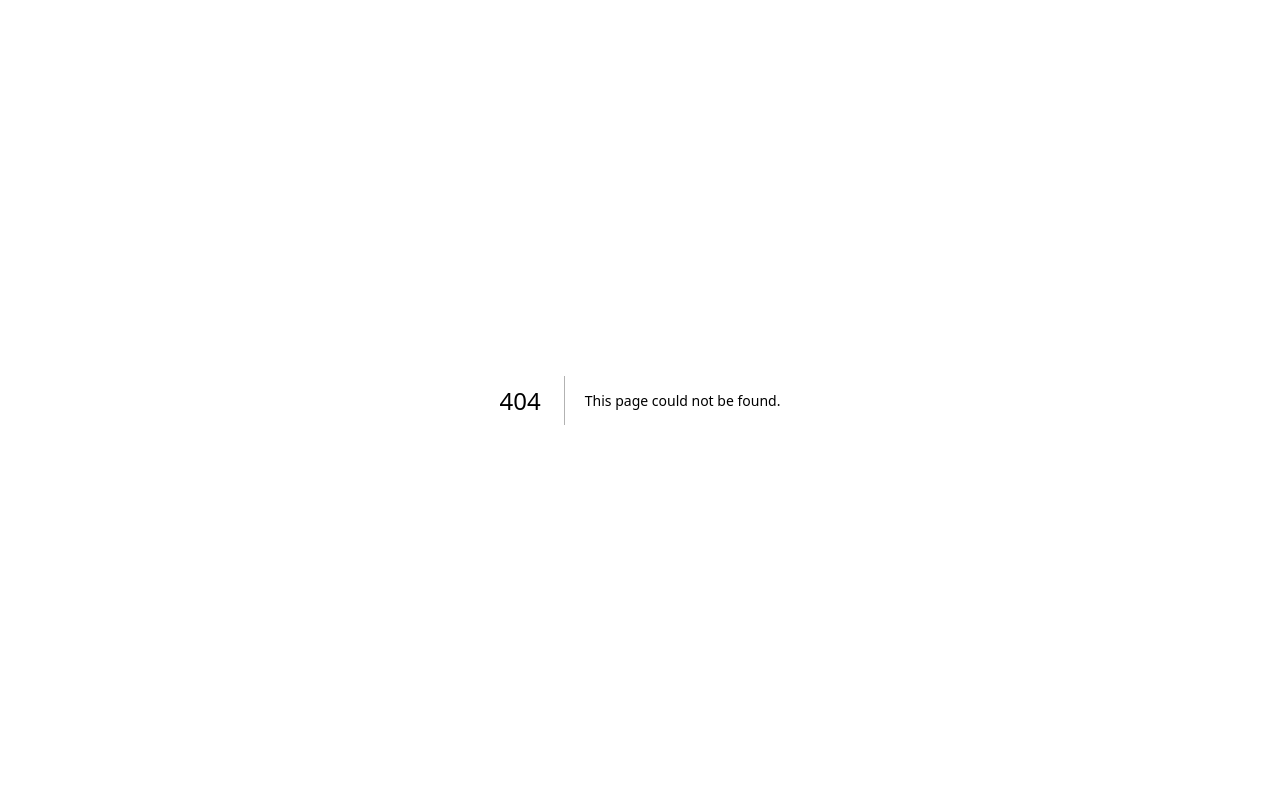
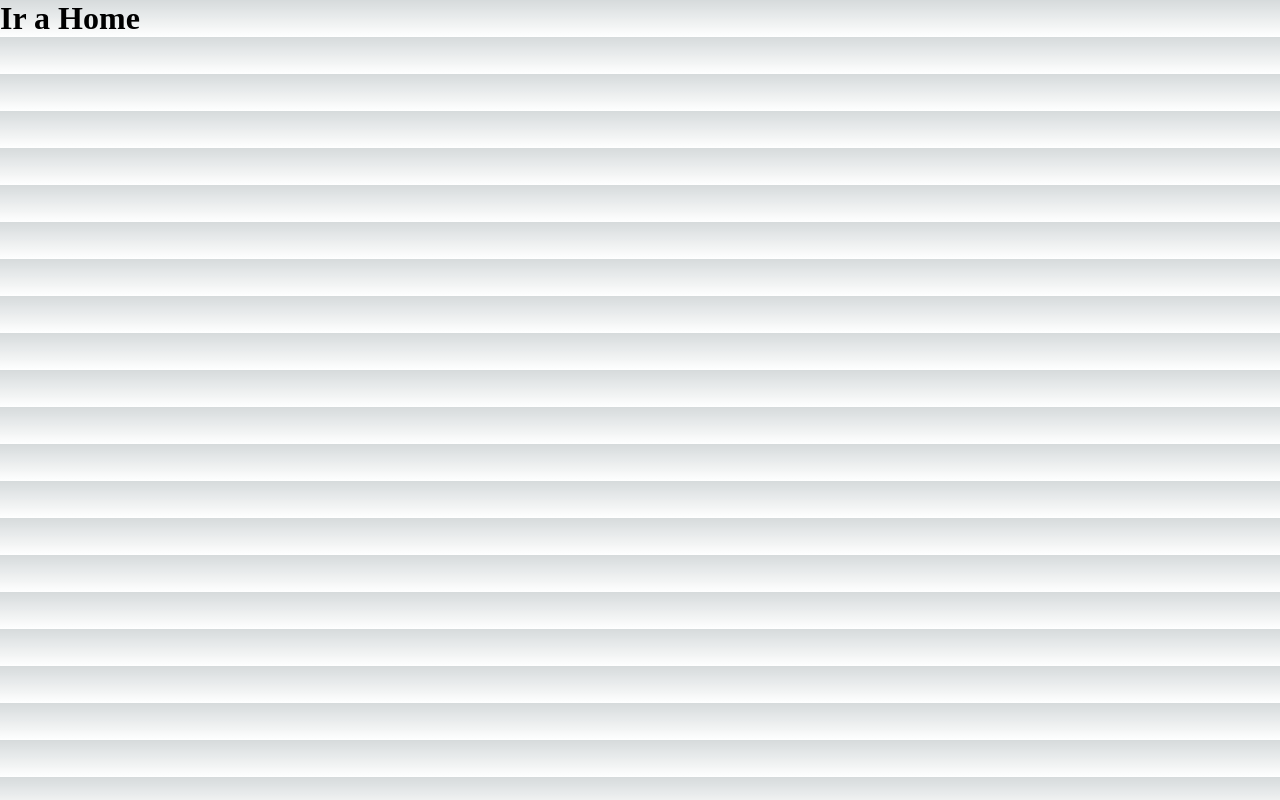
Before and after one commit to b-mendoza/01-initial-demo-fh, a Next.js app: page /about in a window 1280 px wide. Before the commit this address had no page. Built offline with nearby package versions, Linux system fonts and the light colour scheme.

Commit message:
feat: add `About` page

```diff
--- /dev/null
+++ b/pages/about.tsx
@@ -0,0 +1,21 @@
+import Head from "next/head";
+import Link from "next/link";
+
+function AboutPage(): JSX.Element {
+  return (
+    <>
+      <Head>
+        <title>About | Bryan Mendoza</title>
+        <meta name="description" content="About Page" />
+      </Head>
+
+      <main>
+        <h1>
+          Ir a <Link href="/">Home</Link>
+        </h1>
+      </main>
+    </>
+  );
+}
+
+export default AboutPage;
```
